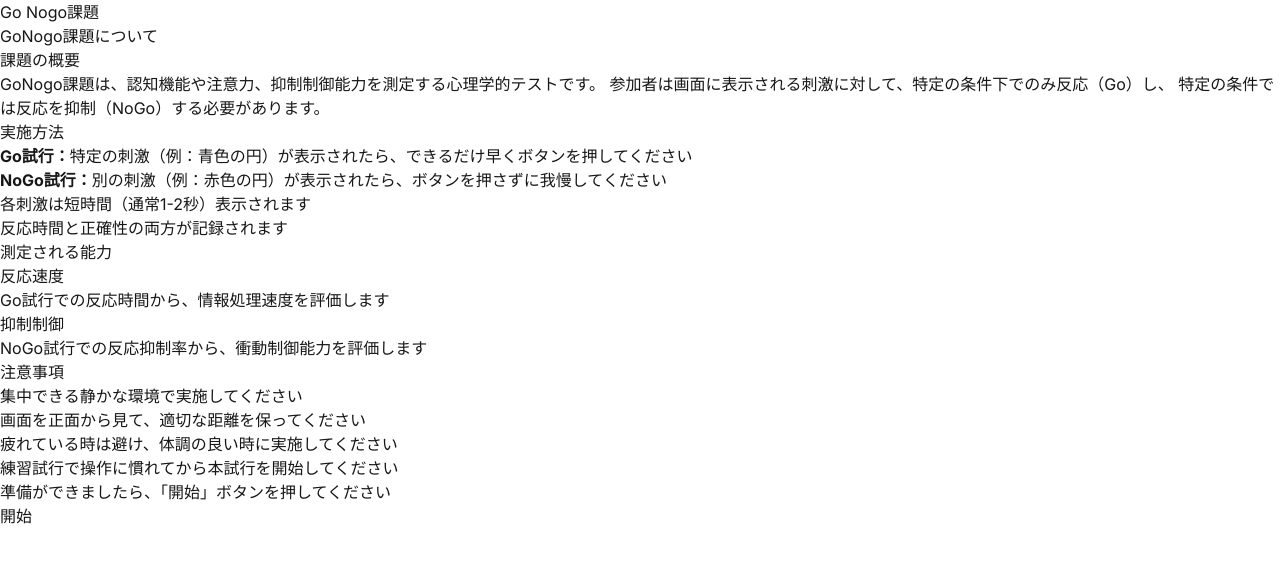
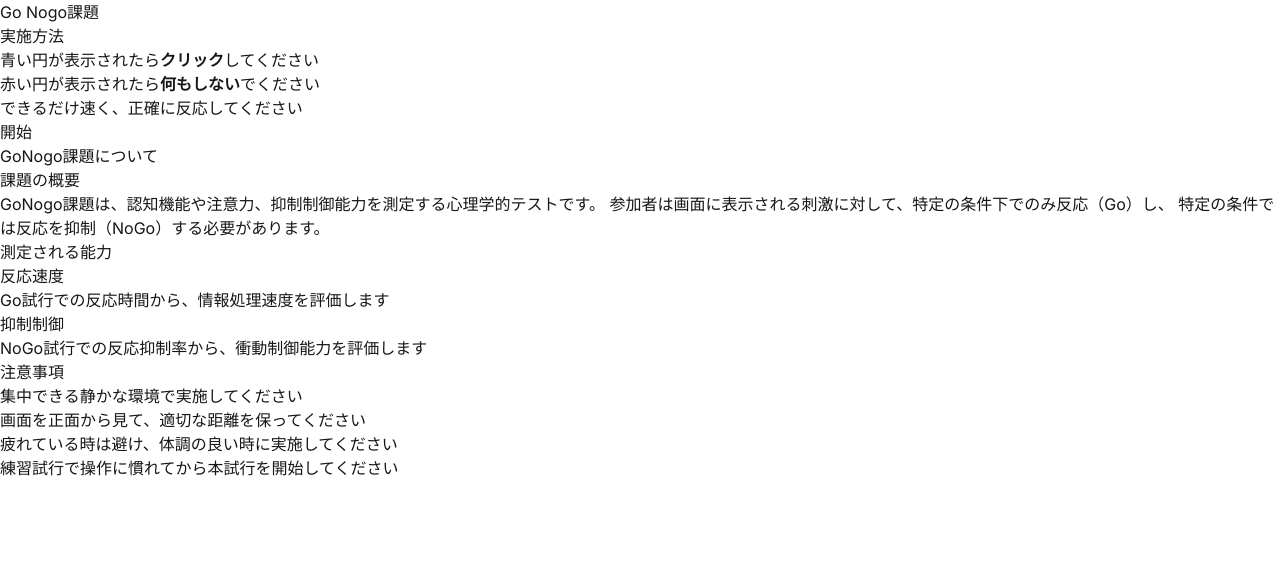
Before and after one commit to iwasan0114/go-nogo, a Next.js app: page /pages/profile in a window 1280 px wide. Shown: the top 562 px of the page. Built offline with nearby package versions, Linux system fonts and the light colour scheme.

Commit message:
初期画面のニックネーム欄を削除、説明欄の位置変更

```diff
--- a/src/app/pages/profile/description.tsx
+++ b/src/app/pages/profile/description.tsx
@@ -3,33 +3,17 @@ import React from "react"
 export default function Description() {
     return (
         <div className="max-w-4xl mx-auto p-6 bg-white rounded-lg shadow-lg">
-            <h1 className="text-3xl font-bold text-center mb-6 text-gray-800">
-                GoNogo課題について
-            </h1>
-
             <div className="space-y-6 text-gray-700 leading-relaxed">
                 <section>
+                    <h1 className="text-3xl font-bold text-center mb-6 text-gray-800">
+                        GoNogo課題について
+                    </h1>
                     <h2 className="text-xl font-semibold mb-3 text-blue-600">課題の概要</h2>
-                    <p>
+                    <p className="text-gray-700 mb-4">
                         GoNogo課題は、認知機能や注意力、抑制制御能力を測定する心理学的テストです。
                         参加者は画面に表示される刺激に対して、特定の条件下でのみ反応（Go）し、
                         特定の条件では反応を抑制（NoGo）する必要があります。
                     </p>
-                </section>
-
-                <section>
-                    <h2 className="text-xl font-semibold mb-3 text-blue-600">実施方法</h2>
-                    <div className="bg-gray-50 p-4 rounded-lg">
-                        <ul className="list-disc list-inside space-y-2">
-                            <li><strong>Go試行：</strong>特定の刺激（例：青色の円）が表示されたら、できるだけ早くボタンを押してください</li>
-                            <li><strong>NoGo試行：</strong>別の刺激（例：赤色の円）が表示されたら、ボタンを押さずに我慢してください</li>
-                            <li>各刺激は短時間（通常1-2秒）表示されます</li>
-                            <li>反応時間と正確性の両方が記録されます</li>
-                        </ul>
-                    </div>
-                </section>
-
-                <section>
                     <h2 className="text-xl font-semibold mb-3 text-blue-600">測定される能力</h2>
                     <div className="grid md:grid-cols-2 gap-4">
                         <div className="bg-blue-50 p-4 rounded-lg">
@@ -55,12 +39,6 @@ export default function Description() {
                     </div>
                 </section>
             </div>
-
-            <div className="mt-8 text-center">
-                <p className="text-sm text-gray-500">
-                    準備ができましたら、「開始」ボタンを押してください
-                </p>
-            </div>
         </div>
     )
 }
--- a/src/app/pages/profile/page.tsx
+++ b/src/app/pages/profile/page.tsx
@@ -1,31 +1,51 @@
+"use client";
 import React from "react";
 import Description from "./description";
 import Textbox, { TextboxProps } from "@/app/components/Textbox";
 import Button, { ButtonProps } from "@/app/components/Button";
+import { useRouter } from "next/navigation";
 
-const props: TextboxProps = {
-  placeholder: "ニックネームを入力してください",
-  size: "lg",
-  onFocus: () => console.log("Focused"),
-}
+// const props: TextboxProps = {
+//   placeholder: "ニックネームを入力してください",
+//   size: "lg",
+//   onFocus: () => console.log("Focused"),
+// }
 
-const buttonProps: ButtonProps = {
-  value: "開始",
-  onClick: () => console.log("Button clicked"),
-}
+export default function Profile() {
 
-export default function Page() {
+  const router = useRouter();
+
+  const buttonProps: ButtonProps = {
+    value: "開始",
+    onClick: () => {
+      try {
+        router.push("/pages/gonogo")
+      } catch (error) {
+        console.error("Error during button click:", error);
+      }
+
+    }
+  }
+
   return (
     <div className="justify-center">
       <h1 className="text-2xl font-bold text-center mb-4">Go Nogo課題</h1>
+      <section>
+        <h2 className="text-xl font-semibold mb-3 text-blue-600">実施方法</h2>
+        <div className="bg-gray-50 p-4 rounded-lg">
+          <div className="space-y-4 text-lg text-gray-700 mb-8">
+            <p><span className="inline-block w-6 h-6 bg-blue-500 rounded-full mr-3"></span>青い円が表示されたら<strong>クリック</strong>してください</p>
+            <p><span className="inline-block w-6 h-6 bg-red-500 rounded-full mr-3"></span>赤い円が表示されたら<strong>何もしない</strong>でください</p>
+            <p className="text-sm text-gray-500 mt-4">できるだけ速く、正確に反応してください</p>
+          </div>
+        </div>
+      </section>
+      {/* <span className="mr-3">ニックネーム</span> */}
+      {/* <Textbox {...props}></Textbox> */}
+      <div className="flex justify-center pt-3 pb-5">
+        <Button {...buttonProps} />
+      </div>
       <Description />
-      <form>
-        {/* <span className="mr-3">ニックネーム</span> */}
-        {/* <Textbox {...props}></Textbox> */}
-        <div className="flex justify-center py-3">
-          <Button {...buttonProps}/>
-        </div>
-      </form>
 
     </div>
   );
```
